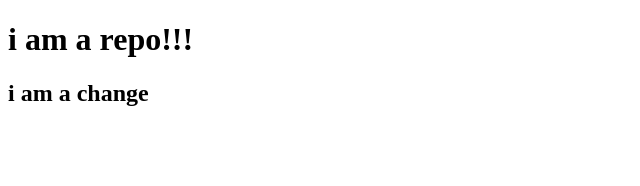
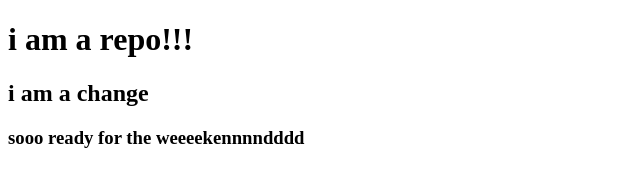
Before and after one commit to bencasalino/bryan_ben, a plain HTML site: page index.html in a window 1280 px wide. Shown: the whole page, without its empty margins (0-640 px from the left). Drawn offline with Linux system fonts and the light colour scheme.

Commit message:
third commit

```diff
--- a/index.html
+++ b/index.html
@@ -9,5 +9,6 @@
 <body>
     <h1> i am a repo!!! </h1>
     <h2> i am a change </h2>
+    <h3>sooo ready for the weeeekennnndddd </h3>
 </body>
 </html>
```
